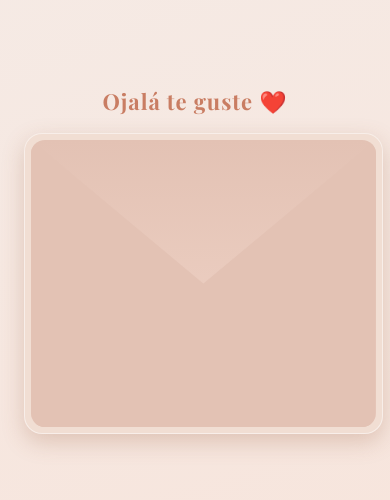
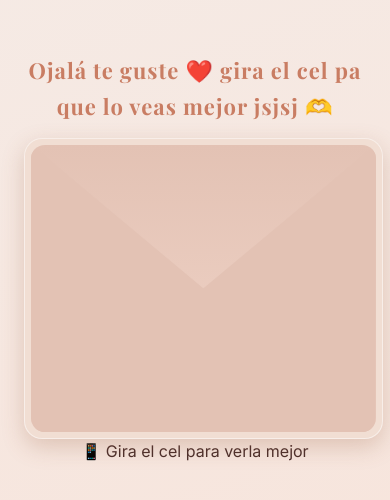
Before and after one commit to GamalSanchz/new_intent, a plain HTML site: page index.html in a window 390 px wide. Shown: the part 168-668 px from the top of the page. Drawn offline with nearby package versions, Linux system fonts and the light colour scheme.

Commit message:
Update header and add mobile viewing instructions
Added additional text to the header and included a new instruction for better viewing on mobile devices.

```diff
--- a/index.html
+++ b/index.html
@@ -13,7 +13,8 @@
   <link rel="stylesheet" href="style.css" />
 </head>
 <body>
-     <h1>Ojalá te guste ❤️</h1>
+     <h1>Ojalá te guste ❤️ gira el cel pa que lo veas mejor jsjsj 🫶 </h1>
+
 
   <div class="contenedor">
     <div class="envoltura-sobre">
@@ -52,6 +53,10 @@
       <div class="solapa"></div>
     </div>
   </div>
+  <div class="indicacion">
+  📱 Gira el cel para verla mejor
+</div>
+
 
   <script src="script_v2.js"></script>
 </body>
```
